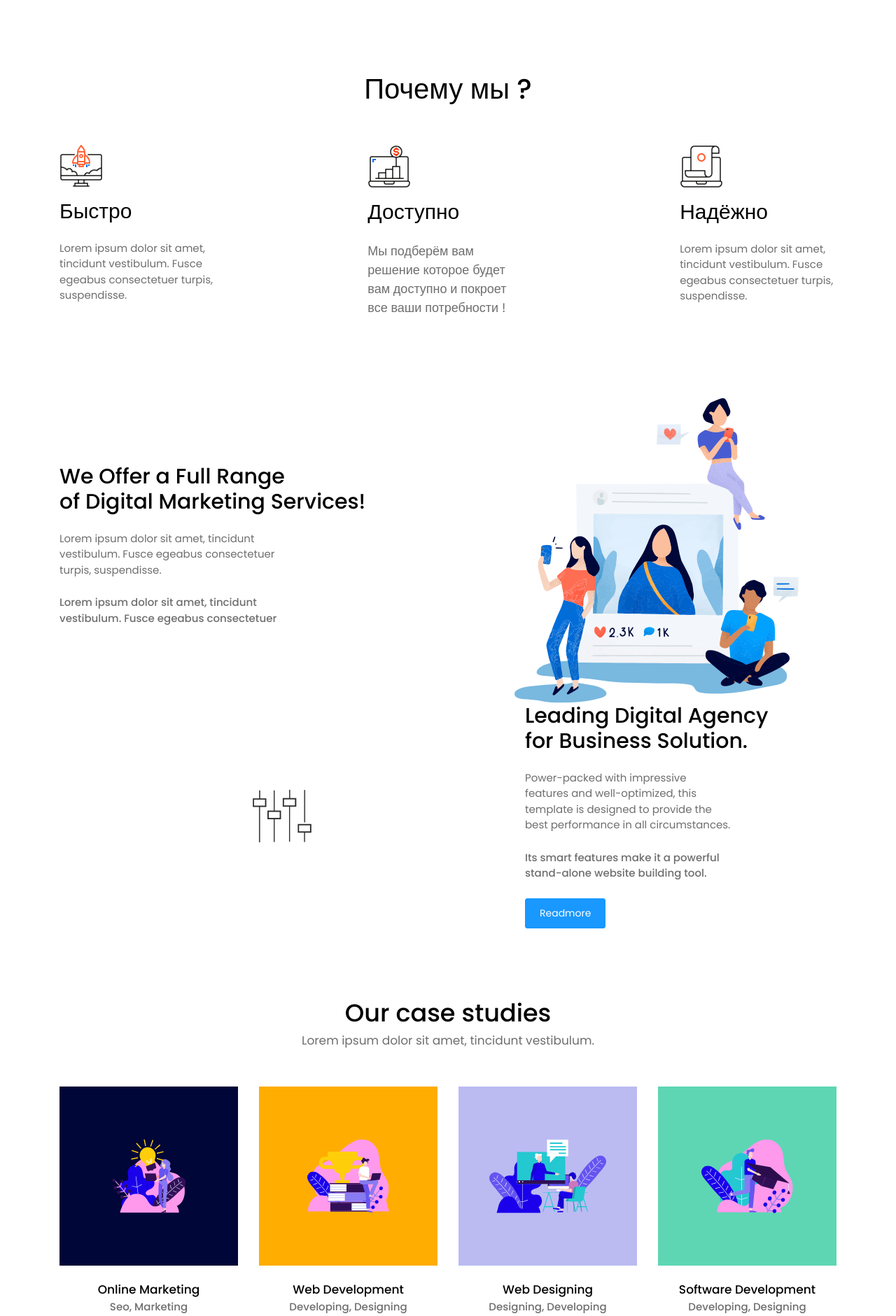
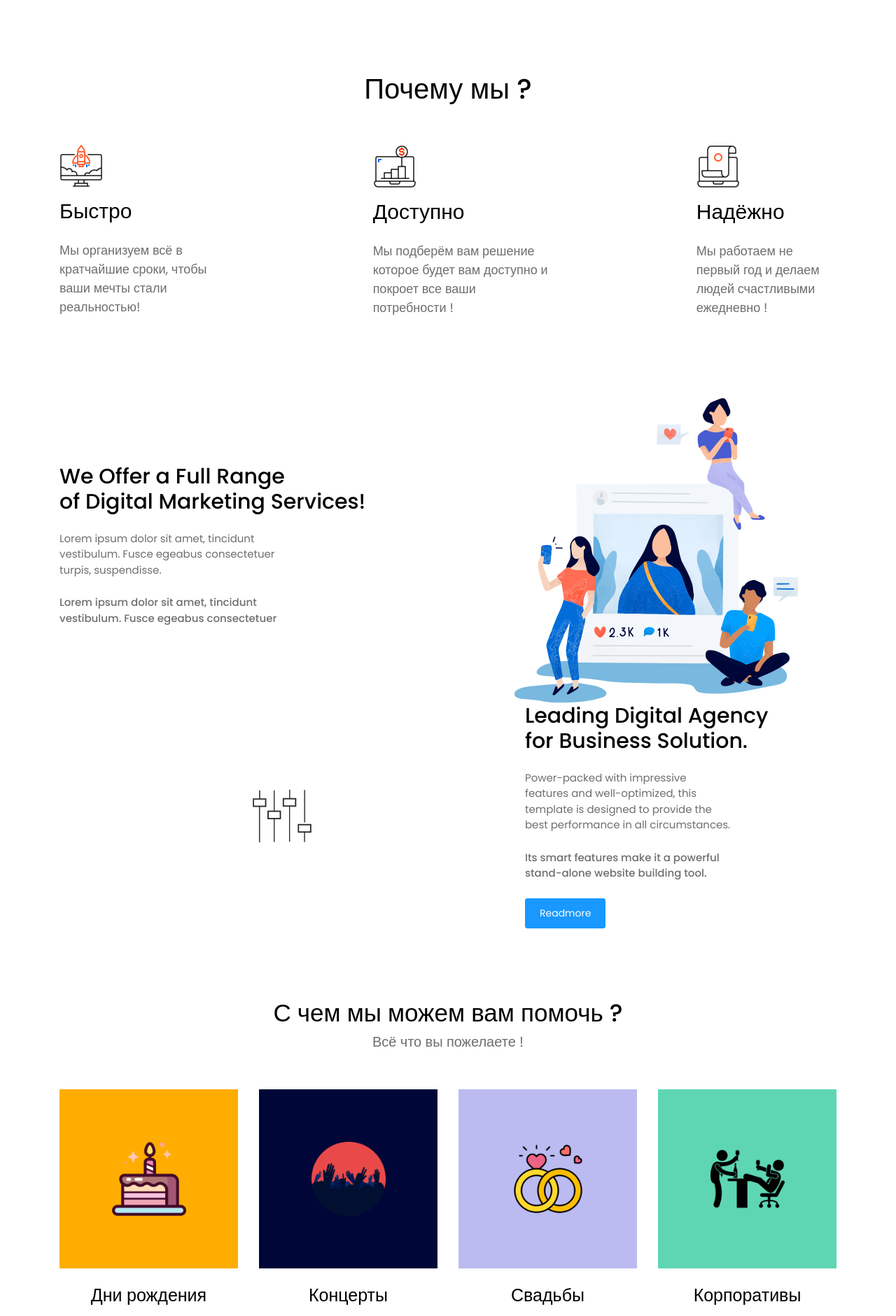
Before and after one commit to Dest1ni/Site-business-card, a Django app: page / in a window 1280 px wide. Shown: the part 605-2486 px from the top of the page at 70% size. Run offline with Django 4.2, Linux system fonts and the light colour scheme; some libraries are stand-ins or nearby versions.

Commit message:
Upgrade 2 blocks

```diff
--- a/soundsolution/main/views.py
+++ b/soundsolution/main/views.py
@@ -6,12 +6,25 @@ class MainPage(TemplateView):
     template_name = 'index.html'
     def get_context_data(self, **kwargs: Any) -> dict[str, Any]:
         context = super().get_context_data(**kwargs)
+
         context['message'] = choice(["Звуки, которые создают впечатление!",
                                     "Ваше мероприятие — наше искусство.",
                                     "Ваше мероприятие - задача, мы - решение.",
                                     "Мы создаем атмосферу, которая оставит вас в восторге.",
                                     "Ваш путь к моментам, которые запоминаются навсегда.",
                                     "Ваш партнер в организации событий."])
+
+        context["weddings"] = choice(["Сделайте свою свадьбу незабываемой с нами!",
+                                    "Ваша сказочная свадьба начинается здесь.",
+                                    "Любовь, счастье, моменты – вместе с нами."])
+
+        context["corporate_events"] = choice(["Усиление команды через развлечение.",
+                                    "Преобразите свой бизнес-митинг в событие для запоминания.",
+                                    "Вдохновение и инновации начинаются с нас."])
+        context["birthdays"] = choice(["Пусть каждый год будет лучше предыдущего.",
+                                    "Создайте воспоминания, которые будут с вами всегда."])
+        context["concerts"] = choice(["Музыка – это жизнь, и мы делаем ее лучше.",
+                                    "Ваши любимые артисты, ваше незабываемое впечатление."])
         return context
 
 class ContactPage(TemplateView):
--- a/soundsolution/templates/index.html
+++ b/soundsolution/templates/index.html
@@ -27,7 +27,7 @@
             <div class="features-width">
               <img src="{% static 'assets/images/Group12.svg' %}" alt="" class="img-icons">
               <h3 class="py-3">Быстро</h3>
-              <p class="text-muted">Lorem ipsum dolor sit amet, tincidunt vestibulum. Fusce egeabus consectetuer turpis, suspendisse.</p>
+              <p class="text-muted" style="font-size: 18px;"> Мы организуем всё в кратчайшие сроки, чтобы ваши мечты стали реальностью! </p>
               <!-- <a href="#"><p class="readmore-link">Readmore</p></a>  -->
             </div>
           </div>
@@ -43,7 +43,7 @@
             <div class="features-width">
               <img src="{% static 'assets/images/Group5.svg' %}" alt="" class="img-icons">
               <h3 class="py-3">Надёжно</h3>
-              <p class="text-muted">Lorem ipsum dolor sit amet, tincidunt vestibulum. Fusce egeabus consectetuer turpis, suspendisse.</p>
+              <p class="text-muted" style="font-size: 18px;">Мы работаем не первый год и делаем людей счастливыми ежедневно !</p>
               <!-- <a href="#"><p class="readmore-link">Readmore</p></a> -->
             </div>
           </div>
@@ -79,26 +79,26 @@
       <section class="case-studies" id="case-studies-section">
         <div class="row grid-margin">
           <div class="col-12 text-center pb-5">
-            <h2>Our case studies</h2>
-            <h6 class="section-subtitle text-muted">Lorem ipsum dolor sit amet, tincidunt vestibulum.</h6>
+            <h2>С чем мы можем вам помочь ?</h2>
+            <h5 class="section-subtitle text-muted">Всё что вы пожелаете !</h5>
           </div>
           <div class="col-12 col-md-6 col-lg-3 stretch-card mb-3 mb-lg-0" data-aos="zoom-in">
             <div class="card color-cards">
               <div class="card-body p-0">
-                <div class="bg-primary text-center card-contents">
+                <div class="bg-warning text-center card-contents">
                   <div class="card-image">
-                    <img src="{% static 'assets/images/Group95.svg' %}" class="case-studies-card-img" alt="">
+                    <img src="{% static 'assets/images/birthday.png' %}" class="case-studies-card-img" alt="">
                   </div>
                   <div class="card-desc-box d-flex align-items-center justify-content-around">
                     <div>
-                      <h6 class="text-white pb-2 px-3">Know more about Online marketing</h6>
-                      <button class="btn btn-white">Read More</button>
+                      <h4 class="text-white pb-2 px-3">{{birthdays}}</h4>
+                      <!-- <button class="btn btn-white">Read More</button> -->
                     </div>
                   </div>
                 </div>
                 <div class="card-details text-center pt-4">
-                    <h6 class="m-0 pb-1">Online Marketing</h6>
-                    <p>Seo, Marketing</p>
+                    <h4 class="m-0 pb-1">Дни рождения</h4>
+                    <!-- <p>Seo, Marketing</p> -->
                 </div>
               </div>
             </div>
@@ -106,20 +106,20 @@
           <div class="col-12 col-md-6 col-lg-3 stretch-card mb-3 mb-lg-0" data-aos="zoom-in" data-aos-delay="200">
             <div class="card color-cards">
               <div class="card-body p-0">
-                <div class="bg-warning text-center card-contents">
+                <div class="bg-primary text-center card-contents">
                   <div class="card-image">
-                      <img src="{% static 'assets/images/Group108.svg' %}" class="case-studies-card-img" alt="">
+                      <img src="{% static 'assets/images/concert.png' %}" class="case-studies-card-img" alt="">
                   </div>
                   <div class="card-desc-box d-flex align-items-center justify-content-around">
                     <div>
-                      <h6 class="text-white pb-2 px-3">Know more about Web Development</h6>
-                      <button class="btn btn-white">Read More</button>
+                      <h4 class="text-white pb-2 px-3">{{concerts}}</h4>
+                      <!-- <button class="btn btn-white">Read More</button> -->
                     </div>
                   </div>
                 </div>
                 <div class="card-details text-center pt-4">
-                    <h6 class="m-0 pb-1">Web Development</h6>
-                    <p>Developing, Designing</p>
+                    <h4 class="m-0 pb-1">Концерты</h4>
+                    <!-- <p>Developing, Designing</p> -->
                 </div>
               </div>
             </div>
@@ -129,18 +129,18 @@
               <div class="card-body p-0">
                 <div class="bg-violet text-center card-contents">
                   <div class="card-image">
-                      <img src="{% static 'assets/images/Group126.svg' %}" class="case-studies-card-img" alt="">
+                      <img src="{% static 'assets/images/wedding.png' %}" class="case-studies-card-img" alt="">
                   </div>
                   <div class="card-desc-box d-flex align-items-center justify-content-around">
                     <div>
-                      <h6 class="text-white pb-2 px-3">Know more about Web Designing</h6>
-                      <button class="btn btn-white">Read More</button>
+                      <h4 class="text-white pb-2 px-3">{{weddings}}</h4>
+                      <!-- <button class="btn btn-white">Read More</button> -->
                     </div>
                   </div>
                 </div>
                 <div class="card-details text-center pt-4">
-                    <h6 class="m-0 pb-1">Web Designing</h6>
-                    <p>Designing, Developing</p>
+                    <h4 class="m-0 pb-1">Свадьбы</h4>
+                    <!-- <p>Designing, Developing</p> -->
                 </div>
               </div>
             </div>
@@ -150,18 +150,18 @@
               <div class="card-body p-0">
                 <div class="bg-success text-center card-contents">
                   <div class="card-image">
-                      <img src="{% static 'assets/images/Group115.svg' %}" class="case-studies-card-img" alt="">
+                      <img src="{% static 'assets/images/corporate.png' %}" class="case-studies-card-img" alt="">
                   </div>
                   <div class="card-desc-box d-flex align-items-center justify-content-around">
                     <div>
-                      <h6 class="text-white pb-2 px-3">Know more about Software Development</h6>
-                      <button class="btn btn-white">Read More</button>
+                      <h4 class="text-white pb-2 px-3">{{corporate_events}}</h4>
+                      <!-- <button class="btn btn-white">Read More</button> -->
                     </div>
                   </div>
                 </div>
                 <div class="card-details text-center pt-4">
-                    <h6 class="m-0 pb-1">Software Development</h6>
-                    <p>Developing, Designing</p>
+                    <h4 class="m-0 pb-1">Корпоративы</h4>
+                    <!-- <p>Developing, Designing</p> -->
                 </div>
               </div>
             </div>
```
Also changed, not shown: soundsolution/static/assets/images/birthday.png (added), soundsolution/static/assets/images/concert.png (added), soundsolution/static/assets/images/corporate.png (added), soundsolution/static/assets/images/wedding.png (added).
